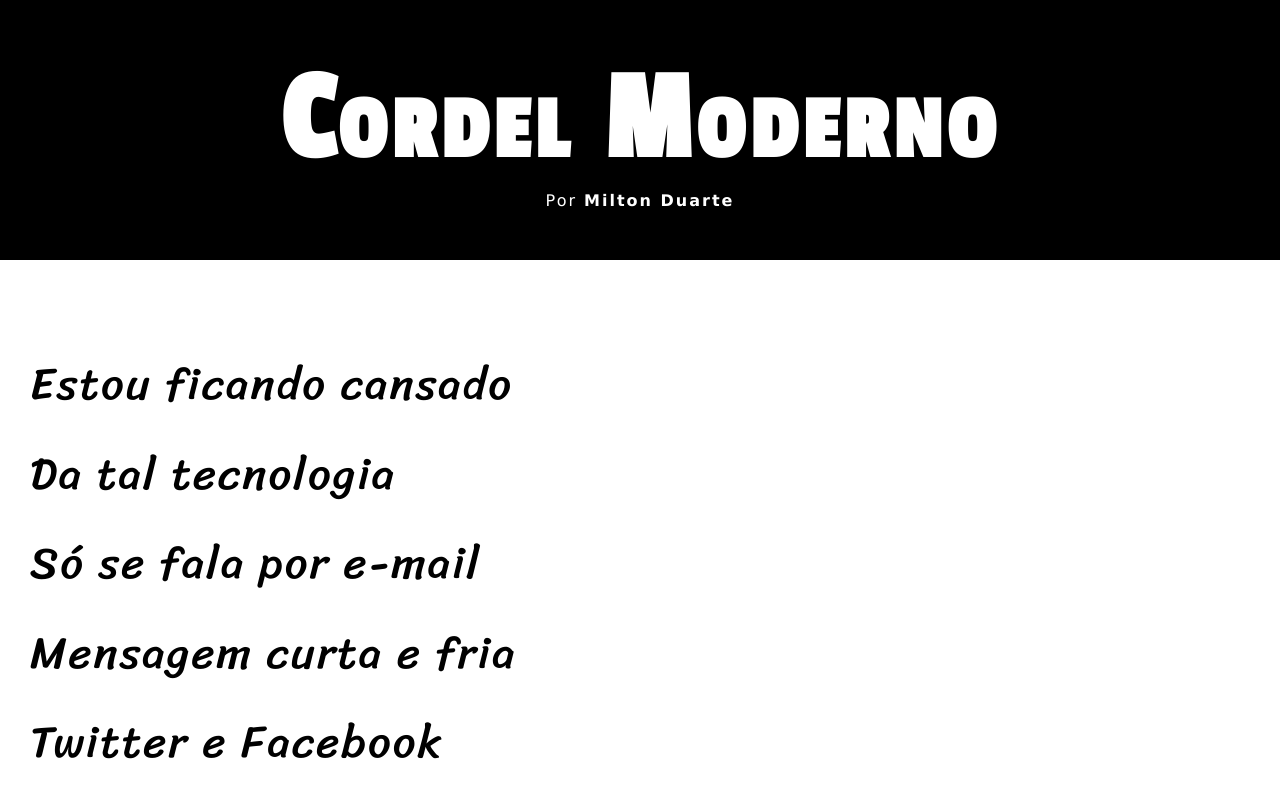
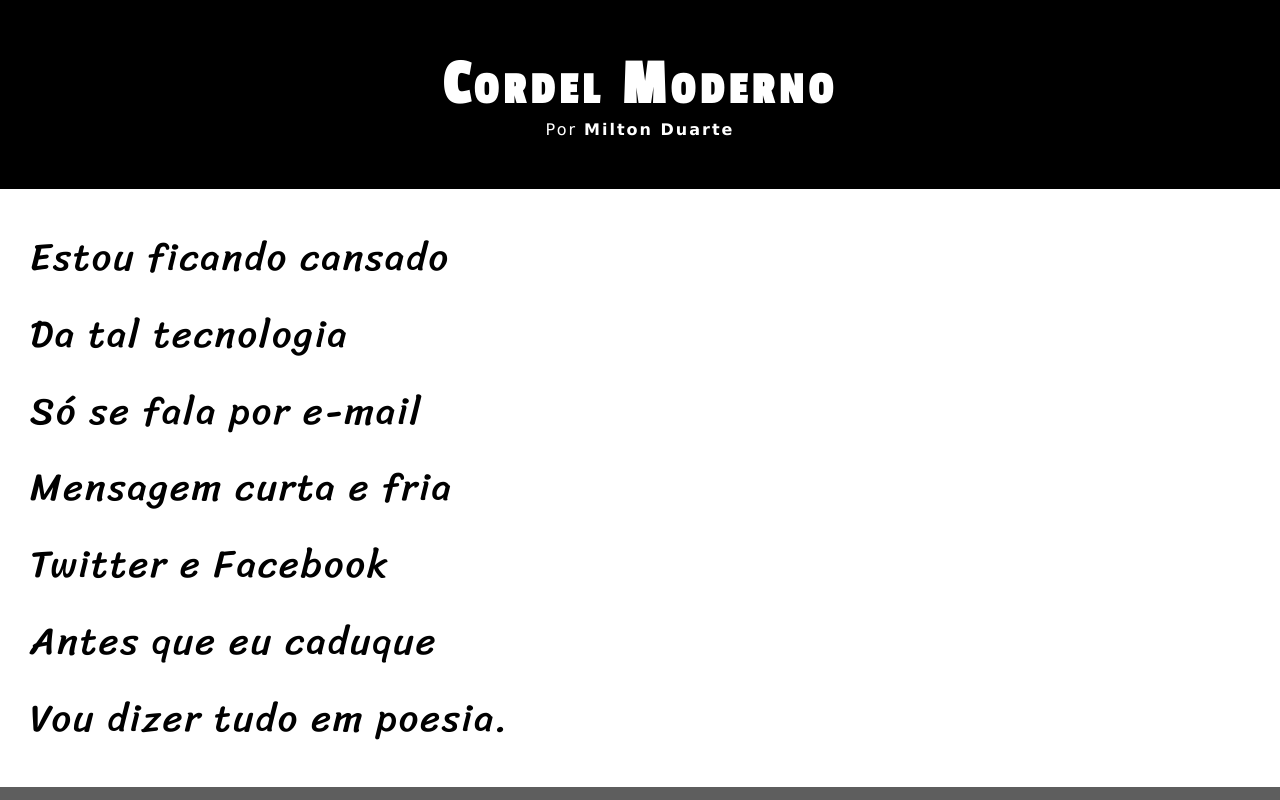
Before and after one commit to SorenKazam/html-css, a plain HTML site: page desafios/d012/index.html in a window 1280 px wide. Shown: the top 800 px of the page. Drawn offline with Linux system fonts and the light colour scheme.

Commit message:
Ajustes no style

```diff
--- a/desafios/d012/estilo/style.css
+++ b/desafios/d012/estilo/style.css
@@ -30,7 +30,7 @@ header > h1 {
     padding-top: 50px;
     font-variant: small-caps;
     font-family: var(--fonte2);
-    font-size: 10vw;
+    font-size: 5vw;
     letter-spacing: 5px;
 }
 
@@ -52,9 +52,9 @@ section {
     padding-top: 10vh;
     padding-bottom: 10vh;
     line-height: 2em;
-    padding-left: 30px;
+    padding: 30px;
     font-family: var(--fonte3);
-    font-size: 3.5vw;
+    font-size: 3vw;
 }
 
 section.normal {
@@ -71,11 +71,13 @@ section.imagem > p {
     background-color: rgba(0, 0, 0, 0.363);
     display: inline-block;
     padding: 2%;
+    border-radius: 10px;
 }
 
 footer {
     background-color: black;
     color: white;
     text-align: center;
-    padding: 10px;
+    padding-top: 10px;
+    padding-bottom: 10px;
 }
```
